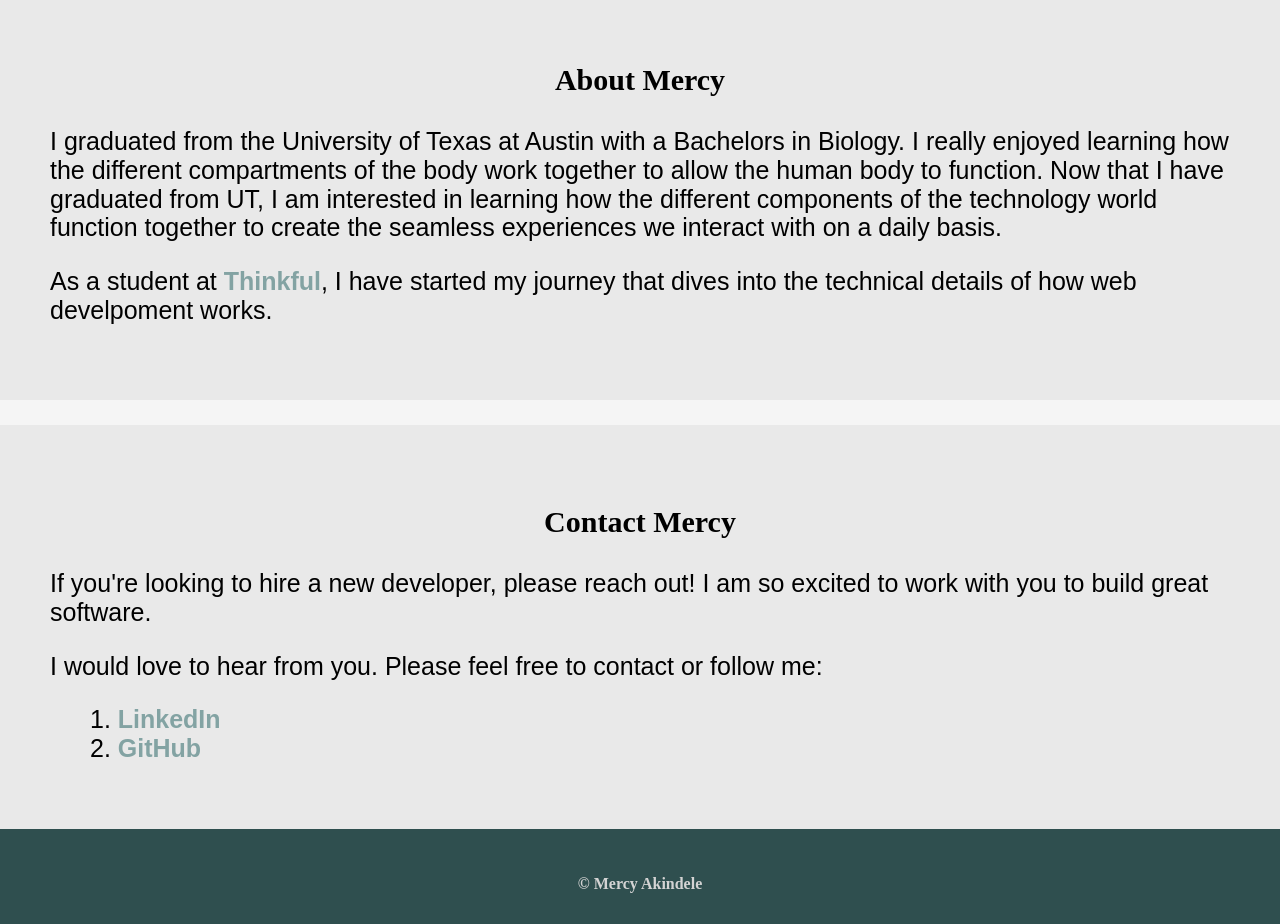
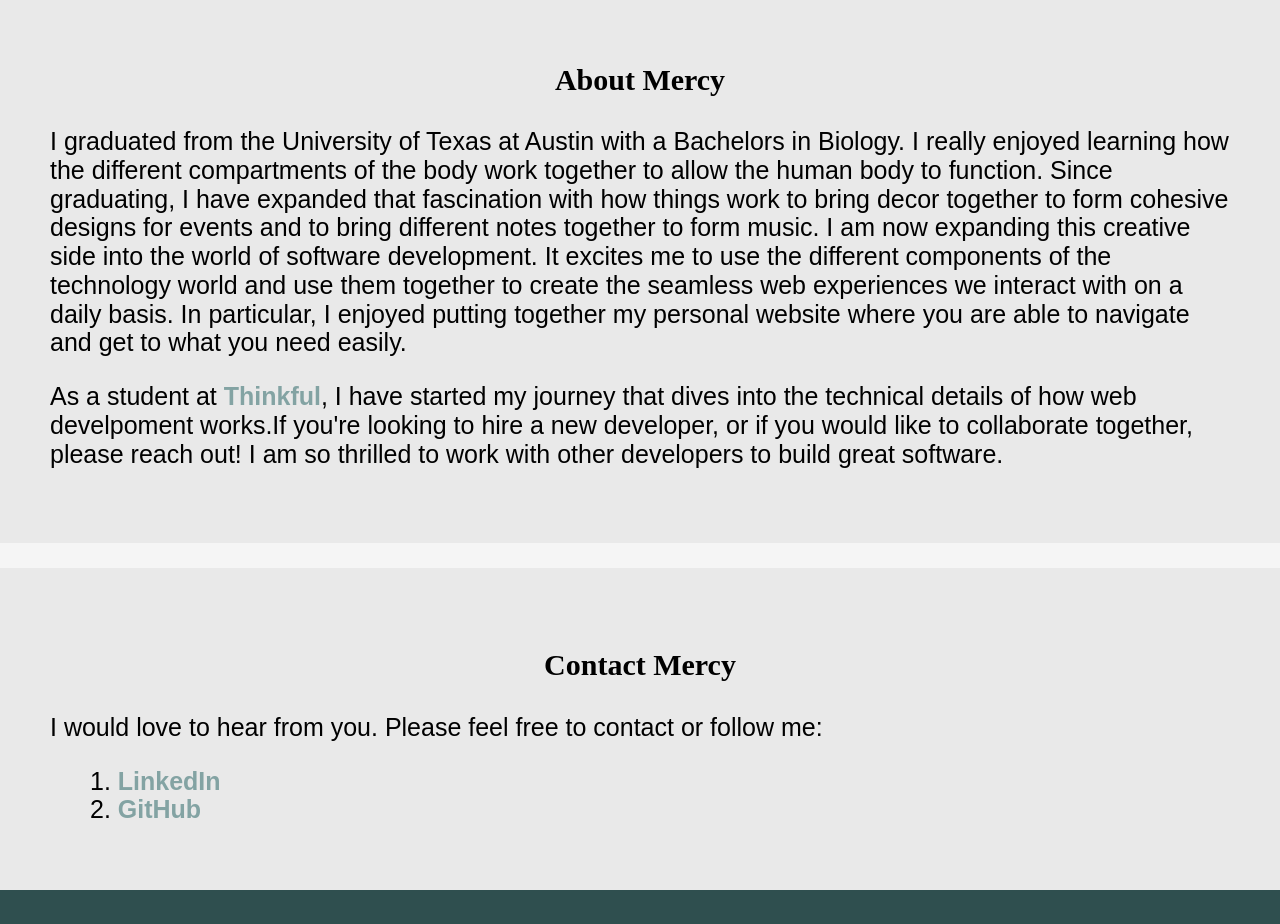
Before and after one commit to MercyAkindele/Portfolio, a plain HTML site: page index.html in a window 1280 px wide. Shown: the part 1220-2144 px from the top of the page. Drawn offline with nearby package versions, Linux system fonts and the light colour scheme.

Commit message:
index.html-about-section
Expansion about Mercy

```diff
--- a/index.html
+++ b/index.html
@@ -46,14 +46,13 @@
 
       <section id="About" class="middle-section">
         <h3>About Mercy</h3>
-        <p>I graduated from the University of Texas at Austin with a Bachelors in Biology. I really enjoyed learning how the different compartments of the body work together to allow the human body to function. Now that I have graduated from UT, I am interested in learning how the different components of the technology world function together to create the seamless experiences we interact with on a daily basis.</p>
-        <p>As a student at <a href="http://thinkful.com/getstarted/employer-partnerships/#outcomes" target="_blank">Thinkful</a>, I have started my journey that dives into the technical details of how web develpoment works.</p>
+        <p>I graduated from the University of Texas at Austin with a Bachelors in Biology. I really enjoyed learning how the different compartments of the body work together to allow the human body to function. Since graduating, I have expanded that fascination with how things work to bring decor together to form cohesive designs for events and to bring different notes together to form music. I am now expanding this creative side into the world of software development. It excites me to use the different components of the technology world and use them together to create the seamless web experiences we interact with on a daily basis. In particular, I enjoyed putting together my personal website where you are able to navigate and get to what you need easily. </p>
+        <p>As a student at <a href="http://thinkful.com/getstarted/employer-partnerships/#outcomes" target="_blank">Thinkful</a>, I have started my journey that dives into the technical details of how web develpoment works.If you're looking to hire a new developer, or if you would like to collaborate together, please reach out! I am so thrilled to work with other developers to build great software.</p>
       </section>
 
 
       <section id="Contact" class="bottom-section">
         <h3>Contact Mercy</h3>
-        <p>If you're looking to hire a new developer, please reach out! I am so excited to work with you to build great software.</p>
         <p>I would love to hear from you. Please feel free to contact or follow me:</p>
           <ol class="list-inside">
             <li>
```
